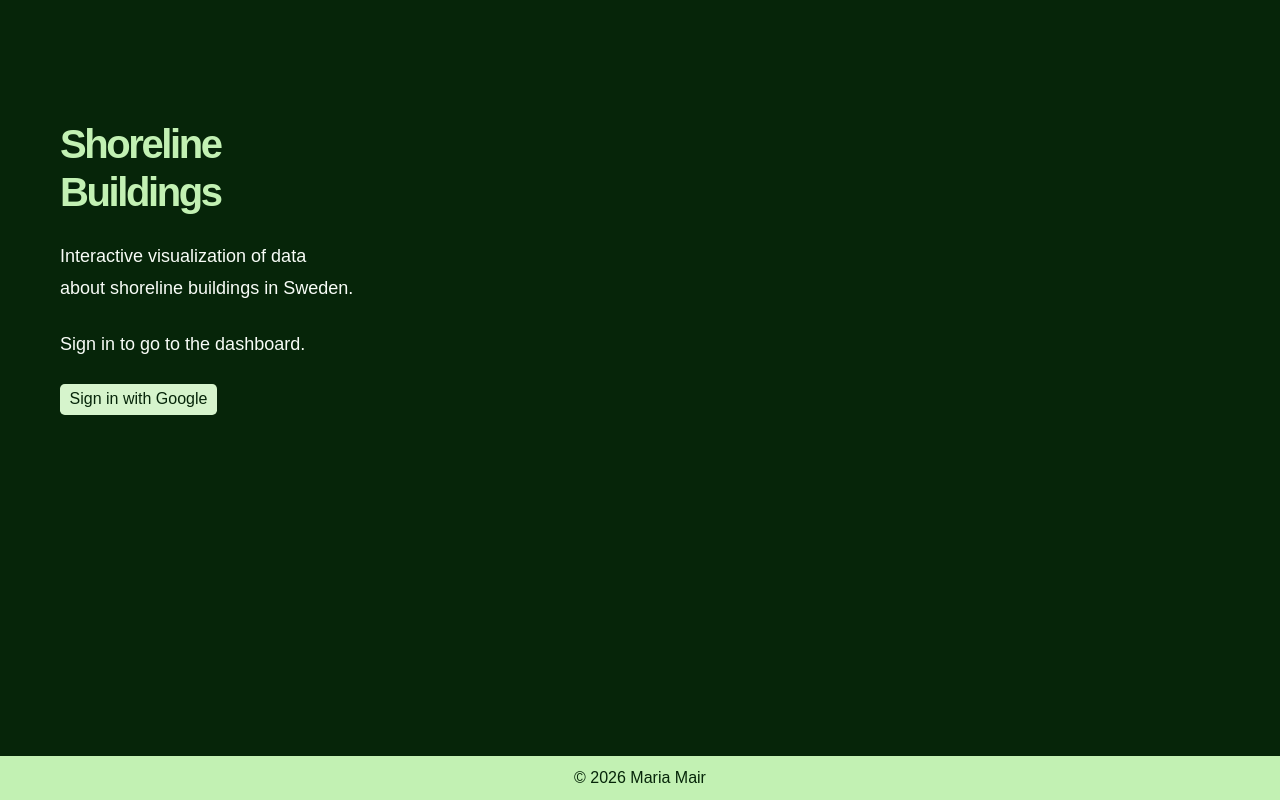
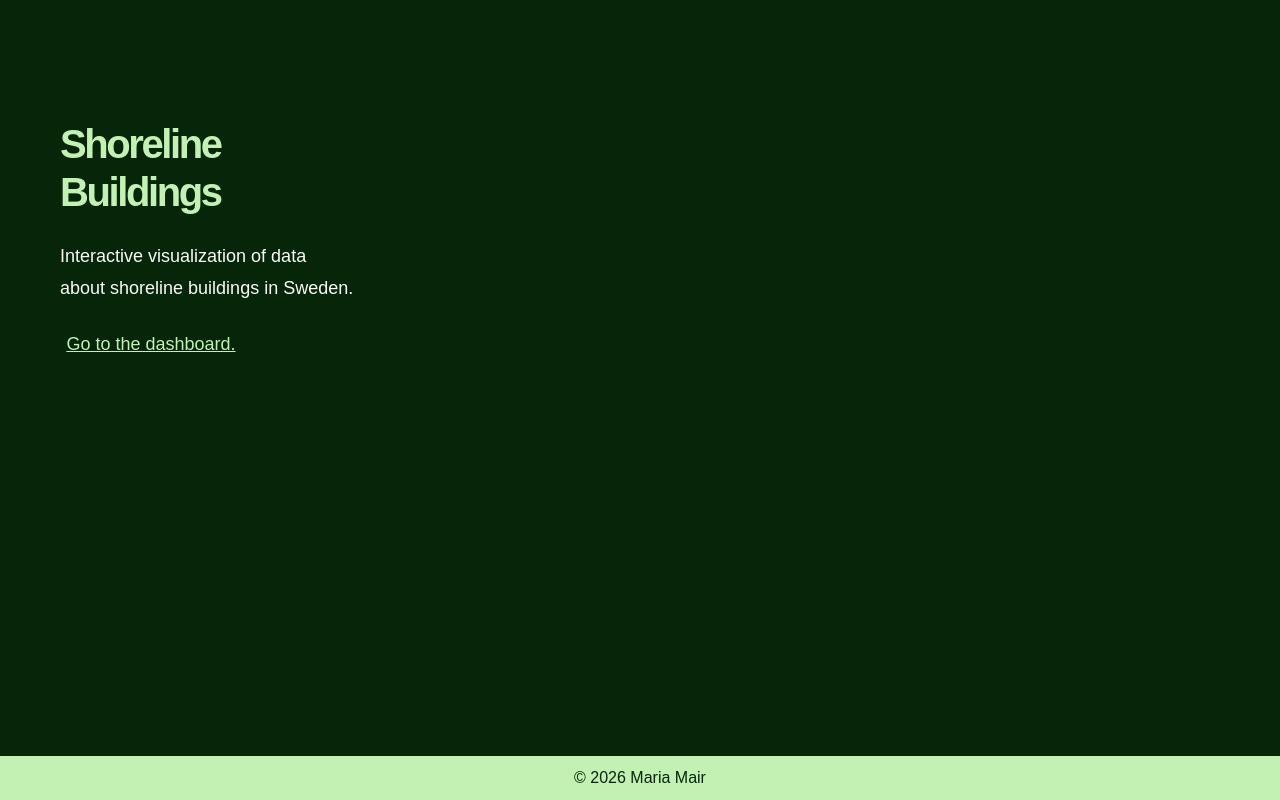
Before and after one commit to mariamair/shoreline-buildings-minimized, a Next.js app in the folder frontend/: page / in a window 1280 px wide. Built offline with nearby package versions, Linux system fonts and the light colour scheme; no server answers.

Commit message:
Remove auth buttons

```diff
--- a/frontend/package.json
+++ b/frontend/package.json
@@ -14,7 +14,6 @@
   "dependencies": {
     "echarts": "^6.0.0",
     "next": "16.2.3",
-    "next-auth": "^5.0.0-beta.31",
     "react": "19.2.4",
     "react-dom": "19.2.4"
   },
--- a/frontend/src/app/api/auth/[...nextauth]/route.js
+++ /dev/null
@@ -1,3 +0,0 @@
-import { handlers } from '@/auth'
-
-export const { GET, POST } = handlers
--- a/frontend/src/app/page.js
+++ b/frontend/src/app/page.js
@@ -4,7 +4,6 @@
  * @author Maria Mair <mm225mz@student.lnu.se>
  */
 
-import { SignInButtonGoogle } from '@/components/authbuttons'
 import styles from './page.module.css'
 
 export default function Home() {
@@ -12,8 +11,7 @@ export default function Home() {
     <main className={styles.main}>
       <h1>Shoreline Buildings</h1>
       <p className={styles.text}>Interactive visualization of data about shoreline buildings in Sweden.</p>
-      <p className={styles.text}>Sign in to go to the dashboard.</p>
-      <SignInButtonGoogle />
+      <p className={styles.text}><a href="/dashboard">Go to the dashboard.</a></p>
     </main>
   )
 }
--- a/frontend/src/auth.js
+++ /dev/null
@@ -1,12 +0,0 @@
-import NextAuth from 'next-auth'
-import Google from 'next-auth/providers/google'
-
-export const { handlers, signIn, signOut, auth } = NextAuth({
-  providers: [
-    Google({
-      clientId: process.env.GOOGLE_CLIENT_ID,
-      clientSecret: process.env.GOOGLE_CLIENT_SECRET,
-    }),
-  ],
-  trustHost: true
-})
--- a/frontend/src/components/authbuttons.js
+++ /dev/null
@@ -1,29 +0,0 @@
-/**
- * Defines the sign in and sign out buttons.
- *
- * @author Maria Mair <mm225mz@student.lnu.se>
- */
-
-import { signIn, signOut } from '@/auth'
-
-export function SignInButtonGoogle() {
-  return (
-    <form action={async () => {
-      'use server'
-      await signIn('google', { redirectTo: '/dashboard' })
-    }}>
-      <button type="submit">Sign in with Google</button>
-    </form>
-  )
-}
-
-export function SignOutButton() {
-  return (
-    <form action={async () => {
-      'use server'
-      await signOut({ redirectTo: '/' })
-    }}>
-      <button type="submit">Sign out</button>
-    </form>
-  )
-}
```
Also changed, not shown: frontend/src/app/dashboard/components/Header.js (+0 -8 lines), frontend/src/app/dashboard/layout.js (+0 -7 lines), 1 other file (tests, documents, lock files or other folders).
